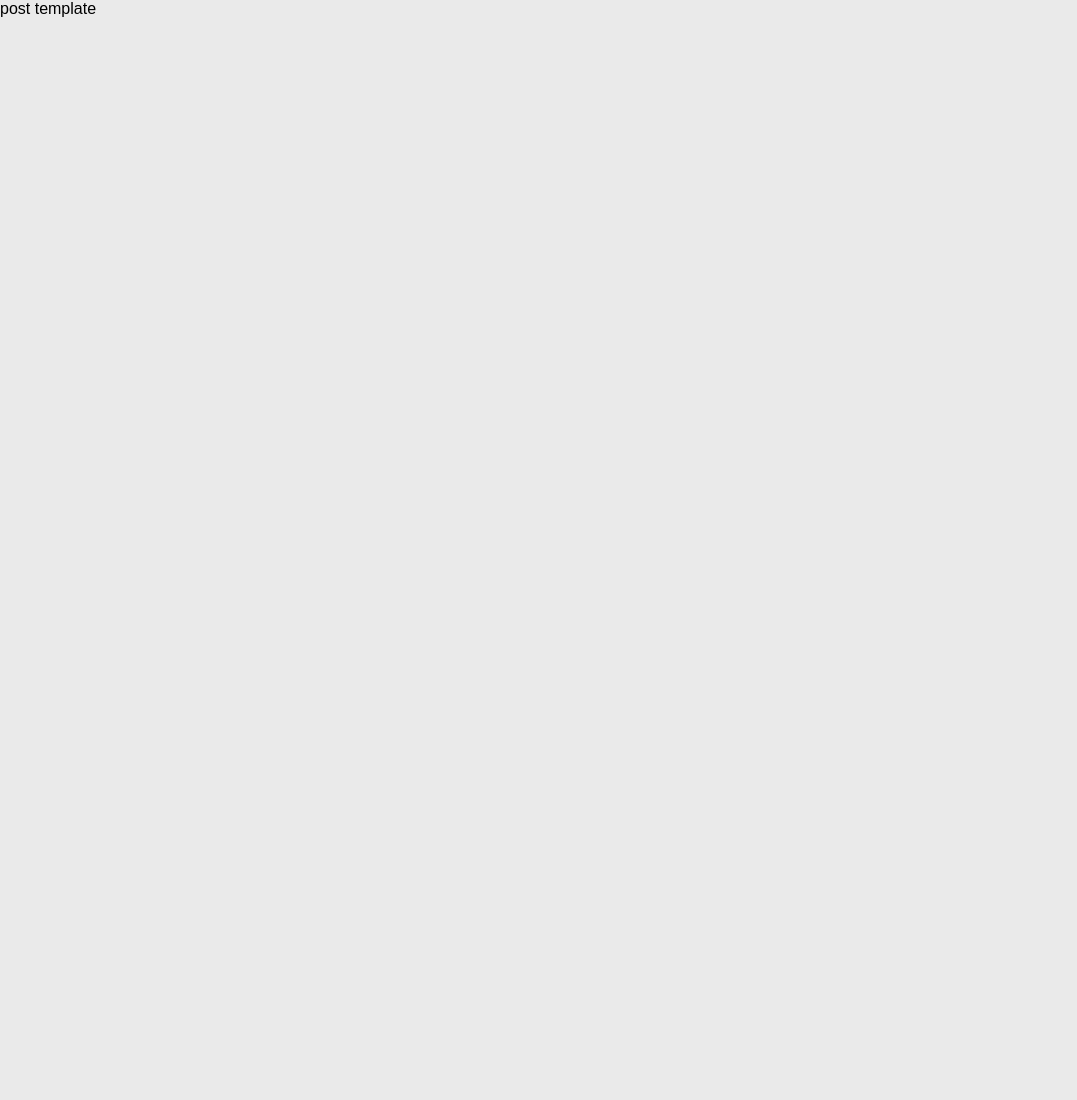
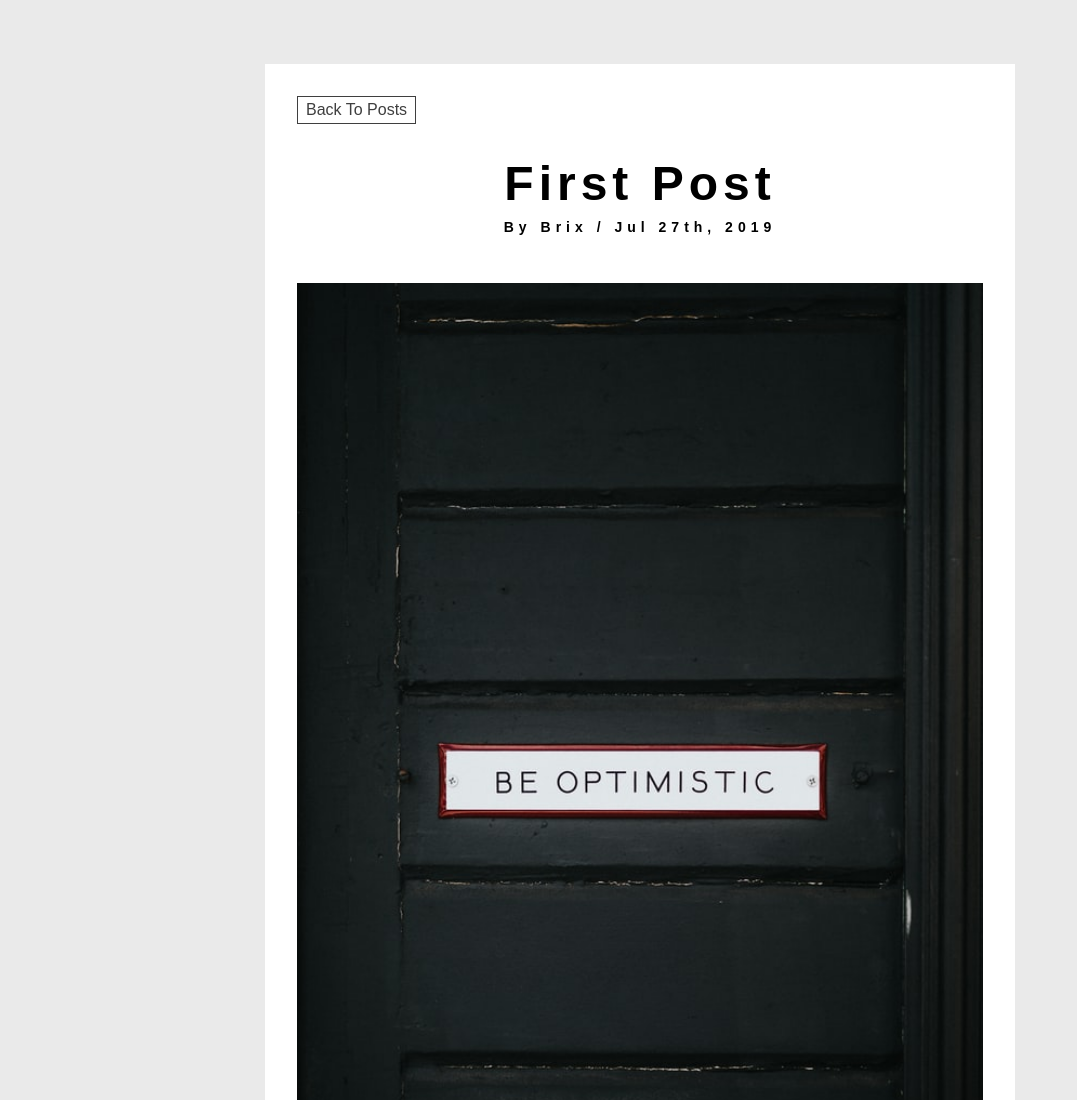
Before and after one commit to Brienyll/g-blog, a Gatsby site: page /first-post in a window 1280 px wide. Shown: the top 1100 px of the page, without its empty margins (0-1077 px from the left). Before the commit the page ends 800 px from the top, so only its background shows below. Built offline with nearby package versions, Linux system fonts and the light colour scheme; Gatsby itself is replaced by a stand-in of ours; a web font is replaced by a local one.

Commit message:
added post template layout

```diff
--- a/src/templates/postTemplate.js
+++ b/src/templates/postTemplate.js
@@ -5,13 +5,47 @@ import Img from "gatsby-image"
 import Layout from "../components/layout"
 import { MDXRenderer } from "gatsby-plugin-mdx"
 
-const postTemplate = ({ pageContext }) => {
-  console.log(pageContext)
+const postTemplate = ({data}) => {
+  const { title, date, author, image } = data.mdx.frontmatter;
+  const img = image.childImageSharp.fluid
   return (
-    <div>
-      post template
-    </div>
+    <Layout>
+      <section className={styles.template}>
+        <Link to="/" className={styles.link}> back to posts </Link>
+        <div className={styles.info}>
+          <h1>{ title }</h1>
+          <h4>
+            <span>by { author }</span> / <span>{ date }</span>
+          </h4>
+        </div>
+        <Img fluid={ img } />
+        <div className={styles.content}>
+          <MDXRenderer>{ data.mdx.body }</MDXRenderer>
+        </div>
+      </section>
+    </Layout>
   )
 }
 
+export const query = graphql`
+query getPost($slug:String!){
+  mdx (frontmatter:{slug:{eq:$slug}}){
+    frontmatter {
+      title
+      slug
+      date(formatString: "MMM Do, YYYY")
+      author
+      image {
+        childImageSharp {
+          fluid {
+            ...GatsbyImageSharpFluid_withWebp
+          }
+        }
+      }
+    }
+    body
+  }
+}
+`
+
 export default postTemplate
```
